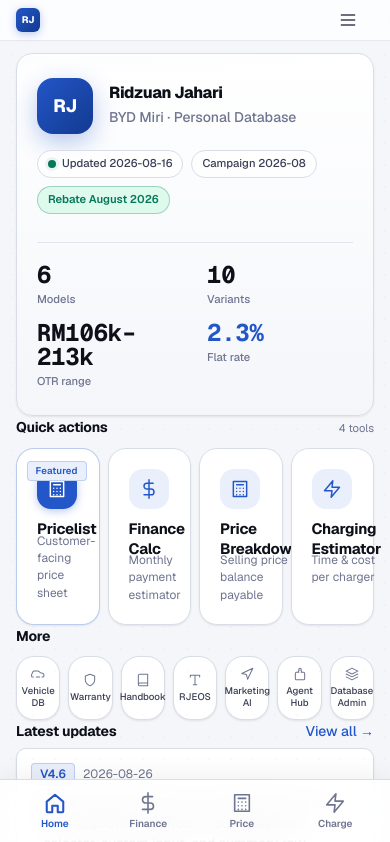
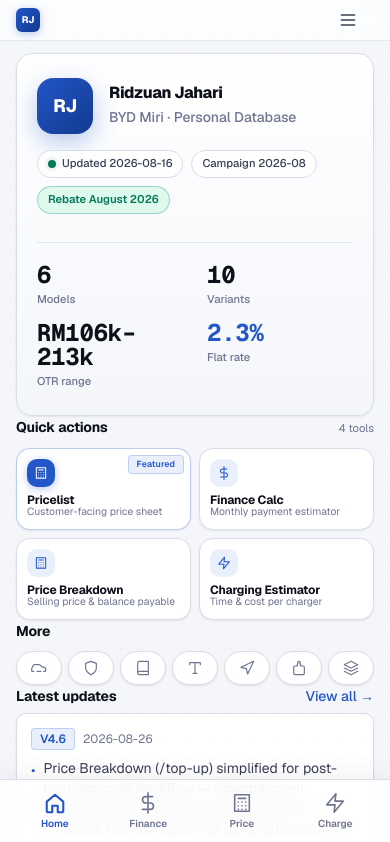
Before and after one commit to rznjhr-dot/bydmiri-data, a Next.js app: page / in a window 390 px wide. Shown: the top 842 px of the page. Built offline with nearby package versions, Linux system fonts and the light colour scheme.

Commit message:
V4.6.1: responsive mobile layout — 2-col quick cards, icon-only more pills, proper font scaling

```diff
--- a/src/app/globals.css
+++ b/src/app/globals.css
@@ -259,9 +259,9 @@
     display: flex;
     flex-direction: column;
     align-items: flex-start;
-    gap: 0.625rem;
-    padding: 1.25rem;
-    border-radius: var(--radius-xl);
+    gap: 0.375rem;
+    padding: 0.625rem;
+    border-radius: var(--radius-lg);
     background-color: var(--color-bg-secondary);
     border: 1px solid var(--color-border-primary);
     box-shadow: var(--shadow-subtle);
@@ -281,25 +281,25 @@
     display: flex;
     align-items: center;
     justify-content: center;
-    width: 2.5rem;
-    height: 2.5rem;
-    border-radius: var(--radius-lg);
+    width: 1.75rem;
+    height: 1.75rem;
+    border-radius: var(--radius-md);
     transition: transform 0.22s ease;
   }
   .tool-card:hover .tool-card-icon {
     transform: scale(1.08);
   }
   .tool-card-title {
-    font-size: 0.9375rem;
+    font-size: 0.75rem;
     font-weight: 700;
     letter-spacing: -0.015em;
     line-height: 1.3;
   }
   .tool-card-desc {
-    font-size: 0.75rem;
+    font-size: 0.65rem;
     color: var(--color-text-tertiary);
-    line-height: 1.45;
-    margin-top: -0.375rem;
+    line-height: 1.4;
+    margin-top: -0.25rem;
   }
 
   /* Chip — mono value chip, sharp corners */
--- a/src/app/page.tsx
+++ b/src/app/page.tsx
@@ -140,26 +140,26 @@
             <h2 className="section-title mb-0">Quick actions</h2>
             <span className="text-[0.7rem] text-[var(--color-text-tertiary)]">{primaryTools.length} tools</span>
           </div>
-          <div className="grid grid-cols-4 gap-2">
+          <div className="grid grid-cols-2 sm:grid-cols-4 gap-2">
             {primaryTools.map((tool, i) => (
-              <a key={tool.href} href={tool.href} className={`tool-card group relative ${i === 0 ? "border-[var(--color-accent)]/30" : ""}`}>
+              <a key={tool.href} href={tool.href} className={`tool-card group relative sm:!gap-2.5 sm:!p-5 sm:!rounded-[var(--radius-xl)] ${i === 0 ? "border-[var(--color-accent)]/30" : ""}`}>
                 {i === 0 && (
-                  <span className="absolute top-3 right-3 badge badge-blue !text-[0.6rem]">Featured</span>
+                  <span className="absolute top-1.5 right-1.5 sm:top-3 sm:right-3 badge badge-blue !text-[0.55rem] sm:!text-[0.6rem]">Featured</span>
                 )}
                 <div
-                  className={`tool-card-icon ${
+                  className={`tool-card-icon sm:!w-10 sm:!h-10 sm:!rounded-[var(--radius-lg)] ${
                     i === 0
                       ? "bg-[var(--color-accent)] text-white shadow-[var(--shadow-accent)] group-hover:shadow-[var(--shadow-accent-glow)]"
                       : "bg-[var(--color-accent-light)] text-[var(--color-accent)]"
                   }`}
                 >
-                  <svg xmlns="http://www.w3.org/2000/svg" width="20" height="20" viewBox="0 0 24 24" fill="none" stroke="currentColor" strokeWidth="1.75" strokeLinecap="round" strokeLinejoin="round"><path d={tool.icon} /></svg>
+                  <svg xmlns="http://www.w3.org/2000/svg" width="14" height="14" viewBox="0 0 24 24" fill="none" stroke="currentColor" strokeWidth="1.75" strokeLinecap="round" strokeLinejoin="round" className="sm:w-[20px] sm:h-[20px]"><path d={tool.icon} /></svg>
                 </div>
                 <div>
-                  <div className="tool-card-title">{tool.title}</div>
-                  <div className="tool-card-desc">{tool.desc}</div>
+                  <div className="tool-card-title sm:!text-[0.9375rem]">{tool.title}</div>
+                  <div className="tool-card-desc sm:!text-[0.75rem]">{tool.desc}</div>
                 </div>
-                <svg xmlns="http://www.w3.org/2000/svg" width="14" height="14" viewBox="0 0 24 24" fill="none" stroke="var(--color-text-tertiary)" strokeWidth="1.75" strokeLinecap="round" strokeLinejoin="round" className="absolute bottom-4 right-4 opacity-0 -translate-x-1 group-hover:opacity-100 group-hover:translate-x-0 transition-all"><line x1="5" y1="12" x2="19" y2="12"/><polyline points="12 5 19 12 12 19"/></svg>
+                <svg xmlns="http://www.w3.org/2000/svg" width="12" height="12" viewBox="0 0 24 24" fill="none" stroke="var(--color-text-tertiary)" strokeWidth="1.75" strokeLinecap="round" strokeLinejoin="round" className="absolute bottom-2 right-2 sm:bottom-4 sm:right-4 opacity-0 -translate-x-1 group-hover:opacity-100 group-hover:translate-x-0 transition-all"><line x1="5" y1="12" x2="19" y2="12"/><polyline points="12 5 19 12 12 19"/></svg>
               </a>
             ))}
           </div>
@@ -168,15 +168,16 @@
         {/* ─── More Tools — scroll rail ────────────────────── */}
         <section>
           <h2 className="section-title mb-2">More</h2>
-          <div className="flex gap-2">
+          <div className="flex gap-1.5 sm:gap-2">
             {moreTools.map((tool) => (
               <a
                 key={tool.href}
                 href={tool.href}
-                className="flex-1 min-w-0 flex flex-col items-center justify-center gap-1 px-2 py-2.5 rounded-xl bg-[var(--color-bg-secondary)] border border-[var(--color-border-primary)] shadow-[var(--shadow-subtle)] hover:border-[var(--color-accent)]/40 hover:shadow-[var(--shadow-medium)] transition-all text-decoration-none"
+                title={tool.label}
+                className="flex-1 min-w-0 flex flex-col items-center justify-center gap-1 px-1 py-2 sm:px-2 sm:py-2.5 rounded-xl bg-[var(--color-bg-secondary)] border border-[var(--color-border-primary)] shadow-[var(--shadow-subtle)] hover:border-[var(--color-accent)]/40 hover:shadow-[var(--shadow-medium)] transition-all text-decoration-none"
               >
-                <svg xmlns="http://www.w3.org/2000/svg" width="14" height="14" viewBox="0 0 24 24" fill="none" stroke="var(--color-text-tertiary)" strokeWidth="1.75" strokeLinecap="round" strokeLinejoin="round" className="sm:w-[16px] sm:h-[16px] lg:w-[18px] lg:h-[18px]"><path d={tool.icon} /></svg>
-                <span className="text-[0.6rem] sm:text-[0.65rem] lg:text-[0.7rem] font-medium text-[var(--color-text-secondary)] text-center leading-tight">{tool.label}</span>
+                <svg xmlns="http://www.w3.org/2000/svg" width="16" height="16" viewBox="0 0 24 24" fill="none" stroke="var(--color-text-tertiary)" strokeWidth="1.75" strokeLinecap="round" strokeLinejoin="round" className="lg:w-[18px] lg:h-[18px]"><path d={tool.icon} /></svg>
+                <span className="hidden sm:block text-[0.65rem] lg:text-[0.7rem] font-medium text-[var(--color-text-secondary)] text-center leading-tight truncate w-full">{tool.label}</span>
               </a>
             ))}
           </div>
```
